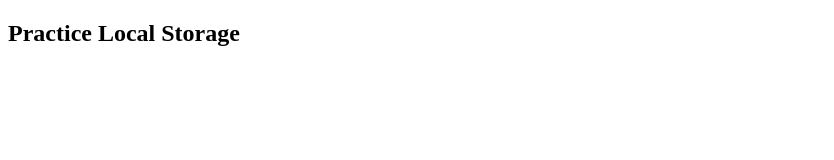
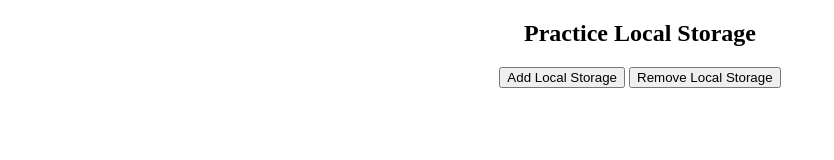
Before and after one commit to mdmehedihasan212/local-storage-practiec, a plain HTML site: page index.html in a window 1280 px wide. Shown: the whole page, without its empty margins (0-834 px from the left). Drawn offline with Linux system fonts and the light colour scheme.

Commit message:
add two button

```diff
--- a/index.html
+++ b/index.html
@@ -6,10 +6,19 @@
     <meta http-equiv="X-UA-Compatible" content="IE=edge">
     <meta name="viewport" content="width=device-width, initial-scale=1.0">
     <title>Document</title>
+    <style>
+        .container {
+            text-align: center;
+        }
+    </style>
 </head>
 
 <body>
-    <h2>Practice Local Storage</h2>
+    <section class="container">
+        <h2>Practice Local Storage</h2>
+        <button onclick="addItem()">Add Local Storage</button>
+        <button onclick="removeItem()">Remove Local Storage</button>
+    </section>
 
     <script src="./js/app.js"></script>
 </body>
--- a/js/app.js
+++ b/js/app.js
@@ -1,3 +1,12 @@
+// add to local storage item button
+const addItem = () => {
+    console.log('addItem');
+}
+// remove to local storage item button
+const removeItem = () => {
+    console.log('removeItem');
+}
+
 const product = {};
 
 const addToProduct = item => {
```
